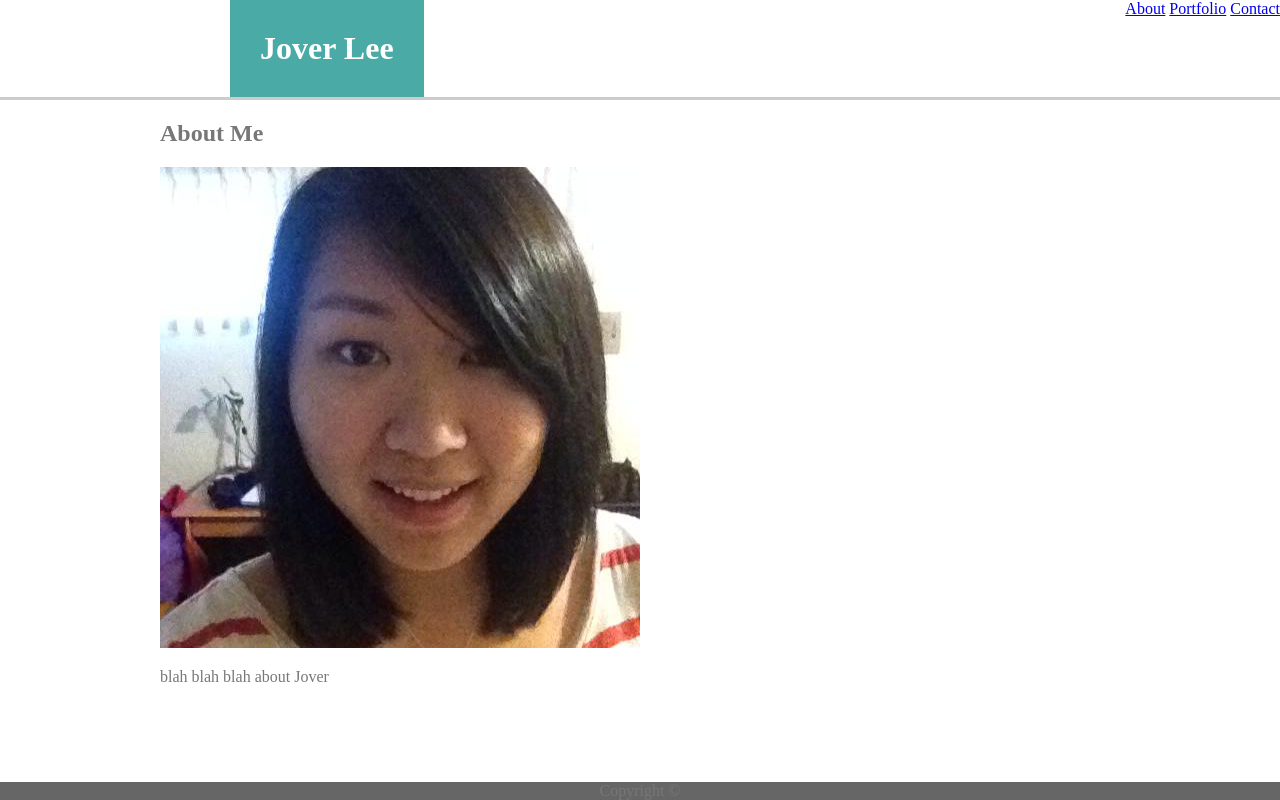
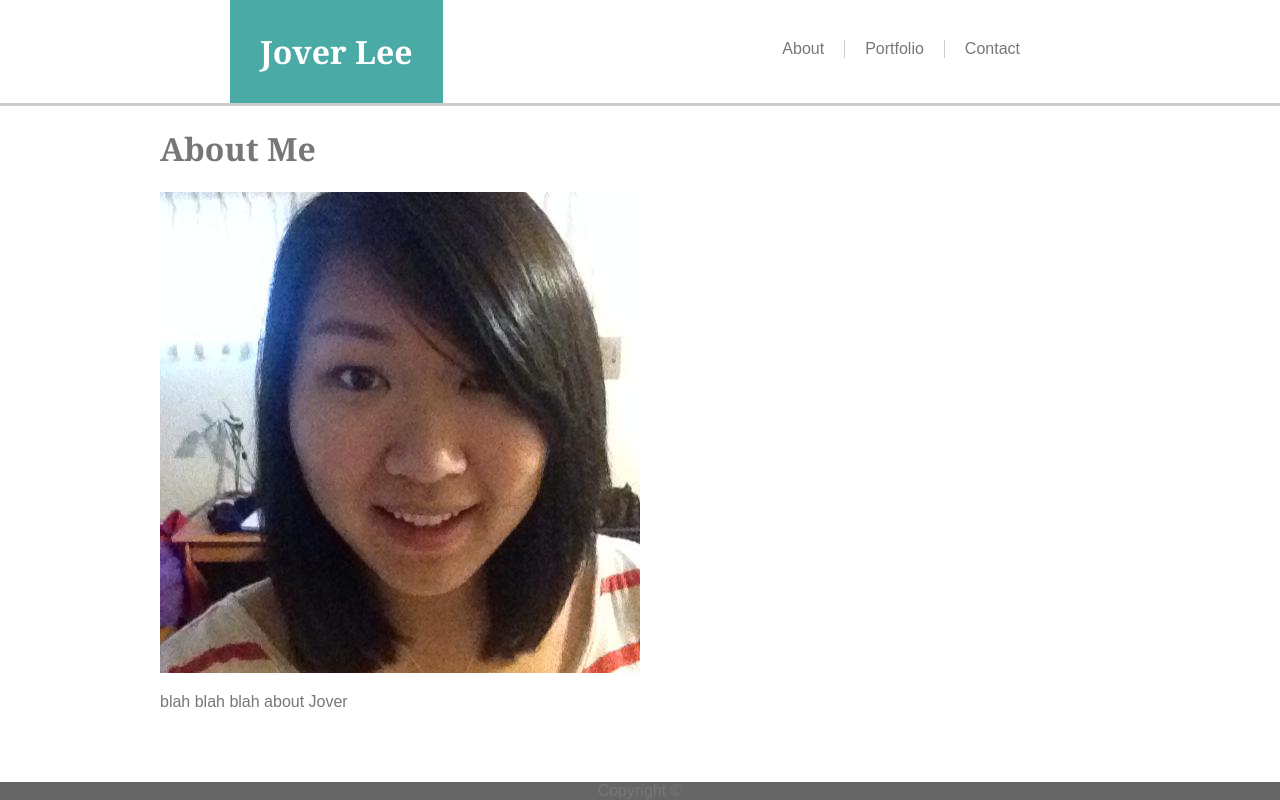
Before and after one commit to joverlee521/Basic-Portfolio, a plain HTML site: page index.html in a window 1280 px wide. Drawn offline with Linux system fonts and the light colour scheme.

Commit message:
finished styling the header

```diff
--- a/assets/css/style.css
+++ b/assets/css/style.css
@@ -1,5 +1,6 @@
 body {
     color: #777777;
+    font-family: Arial, Arial, Helvetica, sans-serif;
     background-color: #ffffff;
     margin: auto;
 }
@@ -12,6 +13,10 @@ header {
 }
 
 h1 {
+    font-family: Georgia, 'Times New Roman', Times, serif;
+}
+
+header h1 {
     margin: 0px 0px 0px 230px;
     padding: 30px;
     color: #ffffff;
@@ -19,6 +24,33 @@ h1 {
 }
 
 nav {
+    margin: 0px 230px 0px 0px;
+    text-align: center;
+}
+
+nav ul {
+    list-style-type: none;
+    display: flex;
+    margin: 30px 0px;
+}
+
+nav li {
+    display: inline;
+    float: left;
+    margin: 10px;
+    padding-right: 20px;
+    border-right: 1px solid #cccccc;
+}
+
+nav ul :last-child {
+    border-right: none;
+}
+
+li a {
+    display: block;
+    text-align: center;
+    text-decoration: none;
+    color: inherit;
 
 }
 
--- a/index.html
+++ b/index.html
@@ -10,13 +10,15 @@
     <header>
         <h1>Jover Lee</h1>
         <nav>
-            <a href="index.html">About</a>
-            <a href="portfolio.html">Portfolio</a>
-            <a href="contact.html">Contact</a>
+            <ul>
+                <li><a href="index.html">About</a></li>
+                <li><a href="portfolio.html">Portfolio</a></li>
+                <li><a href="contact.html">Contact</a></li>
+            </ul>
         </nav>
     </header>
     <div class="main-content">
-        <h2>About Me</h2>
+        <h1>About Me</h1>
         <img src="assets/images/Profile-pic.jpg" alt="Jover Lee"/>
         <p>blah blah blah about Jover</p>
     </div>
```
Also changed, not shown: contact.html (+5 -3 lines), portfolio.html (+5 -3 lines).
